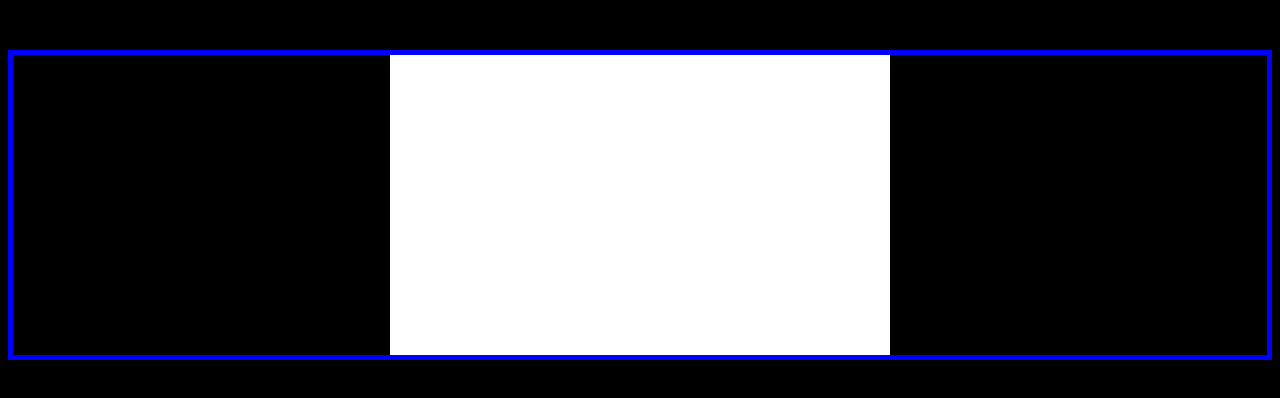
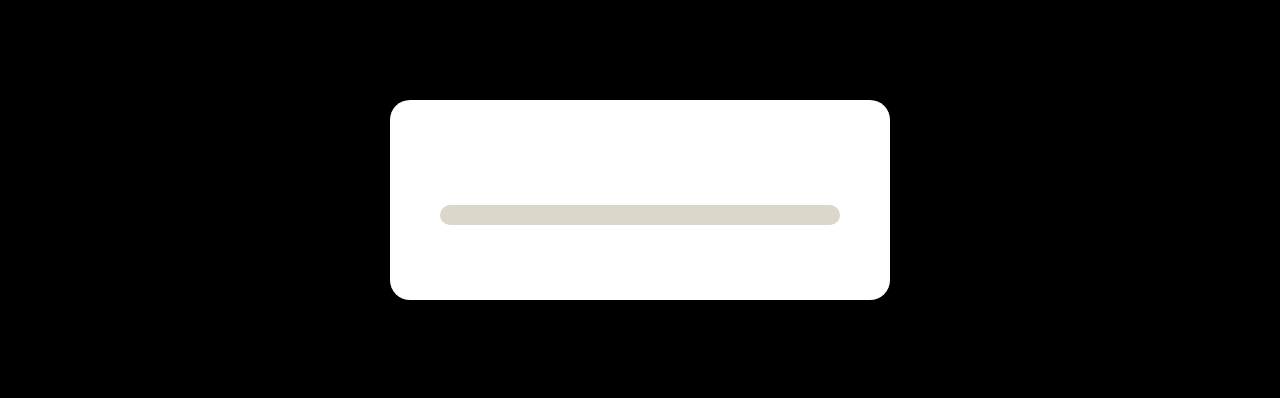
Before and after one commit to josephting/Emojimeter, a React (Create React App) app: page / in a window 1280 px wide. Shown: the top 398 px of the page. Built offline with nearby package versions, Linux system fonts and the light colour scheme.

Commit message:
added bar and improved position

```diff
--- a/src/App.js
+++ b/src/App.js
@@ -5,7 +5,6 @@ class App extends React.Component {
     render() {
         return (
             <div>
-                <p>Rajat is shit</p>
                 <Background />
             </div>
         )
--- a/src/Background.js
+++ b/src/Background.js
@@ -5,7 +5,9 @@ import './style.css';
 const Background = () => {
     return (
         <div className = "container">
-            <div className = "container__layout"></div>
+            <div className = "container__layout">
+                <div className = "container__bar"></div>
+            </div>
         </div>
     )
 
--- a/src/style.css
+++ b/src/style.css
@@ -1,21 +1,33 @@
+*{
+    margin:0px;
+    box-sizing: border-box;
+}
 body{
     background:black;
 }
 .container{
-    border:5px solid blue;
+    /* border:5px solid blue; */
     display:flex;
     flex-direction: row;
     justify-content: center;
 
 }
 .container__layout{
-
+    position: relative;
     display:flex;
     align-items: center;
     justify-content:center;
+    background: white;
+    border-radius:20px;
+    top:100px;
+    width:500px;
+    height:200px;
+}
+.container__bar{
     position: relative;
-    background: white;
-    /* top:100px; */
-    width:500px;
-    height:300px;
+    top:15px;
+    border-radius:30px;
+    background: #dbd7cb;
+    width:400px;
+    height:20px;
 }
```
